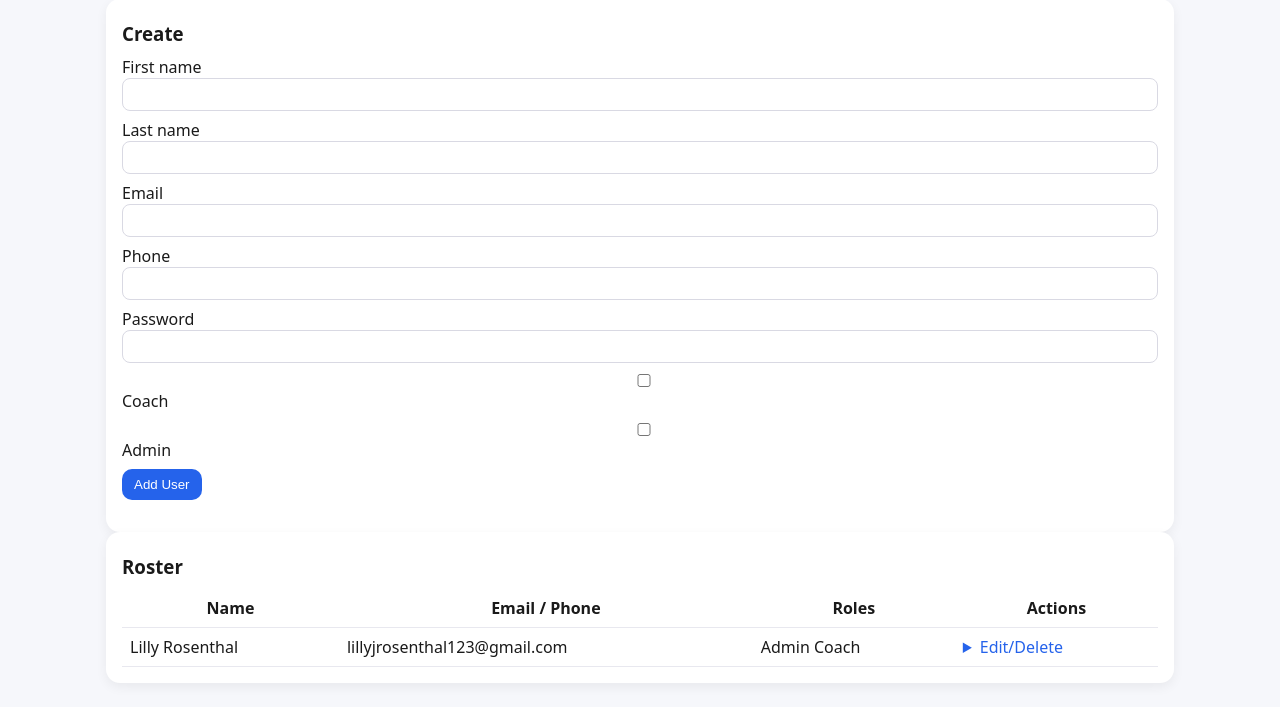
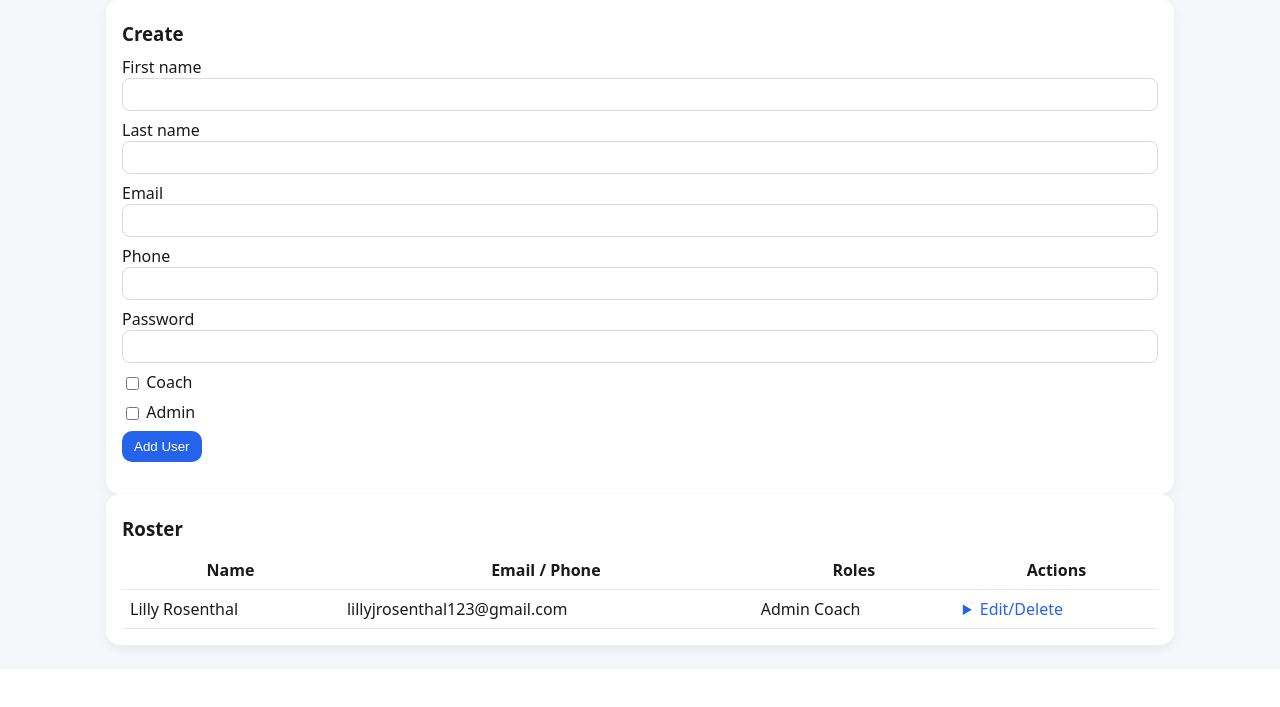
Before and after one commit to FriendlyNeighborhoodHacker/tournaments, a PHP site: page /admin_users.php in a window 1280 px wide. Shown: the part 144-851 px from the top of the page. After the commit the page ends 797 px from the top, so only its background shows below. Run offline with PHP 8.4, Linux system fonts and the light colour scheme; a user stored in the database is signed in; data comes from the database, SQL or seed files in the repository; some libraries are stand-ins or nearby versions.

Commit message:
aligned toggles/checkboxes

```diff
--- a/main.js
+++ b/main.js
@@ -25,7 +25,9 @@ function populatePartners() {
   window.APP.roster.forEach(p => {
     if (!isAdmin && p.id === me) return; // members will include me automatically
     const label = document.createElement('label');
-    label.style.display = 'block';
+    label.style.display = 'flex';
+    label.style.alignItems = 'center';
+    label.style.gap = '8px';
     const cb = document.createElement('input');
     cb.type = 'checkbox';
     cb.name = 'partner_ids[]';
--- a/styles.css
+++ b/styles.css
@@ -30,3 +30,4 @@ input,select,textarea{width:100%;padding:8px;border:1px solid #d9d9e3;border-rad
 .modal .close{position:absolute;right:8px;top:8px;background:#eee;color:#333;border-radius:50%;width:32px;height:32px;line-height:28px;font-size:20px;border:0}
 .small{font-size:12px;color:#555}
 .welcome-banner{font-size:48px;font-weight:700;text-align:center;margin:12px 0 16px}
+input[type=checkbox],input[type=radio]{width:auto;height:auto;padding:0;border:0;vertical-align:middle}
```
